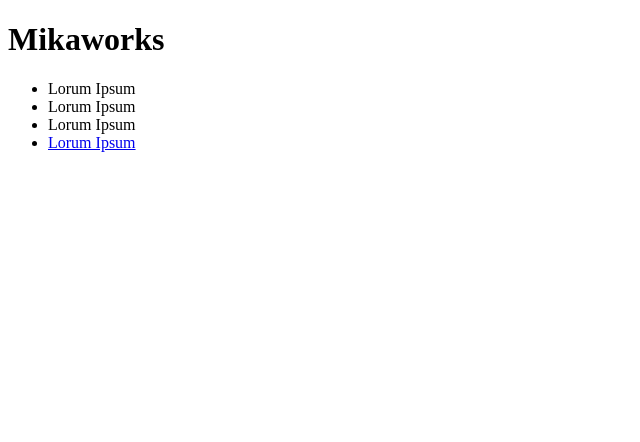
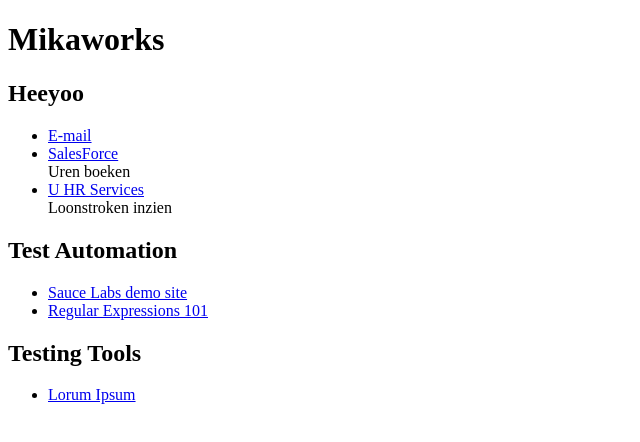
Before and after one commit to mytzenka/mikaworks, a plain HTML site: page index.html in a window 1280 px wide. Shown: the whole page, without its empty margins (0-640 px from the left). Drawn offline with Linux system fonts and the light colour scheme.

Commit message:
Add more links

```diff
--- a/index.html
+++ b/index.html
@@ -6,15 +6,32 @@
     <title>Mikaworks</title>
 </head>
 <body>
-    <h1>Mikaworks</h1>
+    <div>
+        <h1>Mikaworks</h1>
 
-    <div>
-        <ul>
-            <li>Lorum Ipsum</li>
-            <li>Lorum Ipsum</li>
-            <li>Lorum Ipsum</li>
-            <li><a href="https://www.lipsum.com/" class="href">Lorum Ipsum</a></li>
-        </ul>
+        <div>
+            <h2>Heeyoo</h2>
+            <ul>
+                <li><a href="https://login.microsoftonline.com/" class="href">E-mail</a></li>
+                <li><a href="https://heeyoo.lightning.force.com/lightning/n/pse__Timesheet_Entry" class="href">SalesForce</a><br>Uren boeken</li>
+                <li><a href="https://connect.visma.com/" class="href">U HR Services</a><br>Loonstroken inzien</li>
+            </ul>
+        </div>
+
+        <div>
+            <h2>Test Automation</h2>
+            <ul>
+                <li><a href="https://www.saucedemo.com/" class="href">Sauce Labs demo site</a></li>
+                <li><a href="https://regex101.com/" class="href">Regular Expressions 101</a></li>
+            </ul>
+        </div>
+
+        <div>
+            <h2>Testing Tools</h2>
+            <ul>
+                <li><a href="https://www.lipsum.com/" class="href">Lorum Ipsum</a></li>
+            </ul>
+        </div>
     </div>
 
 </body>
```
